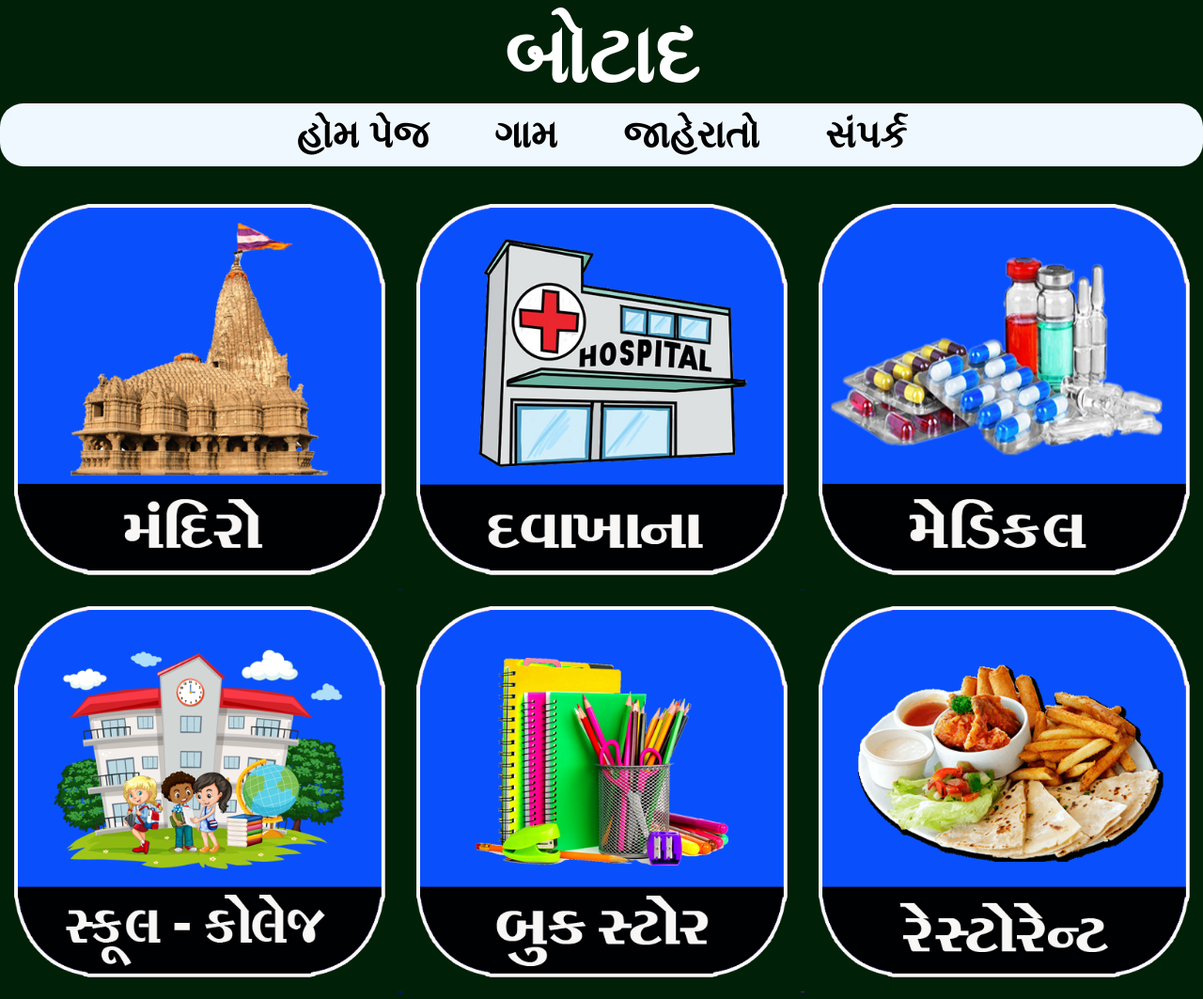
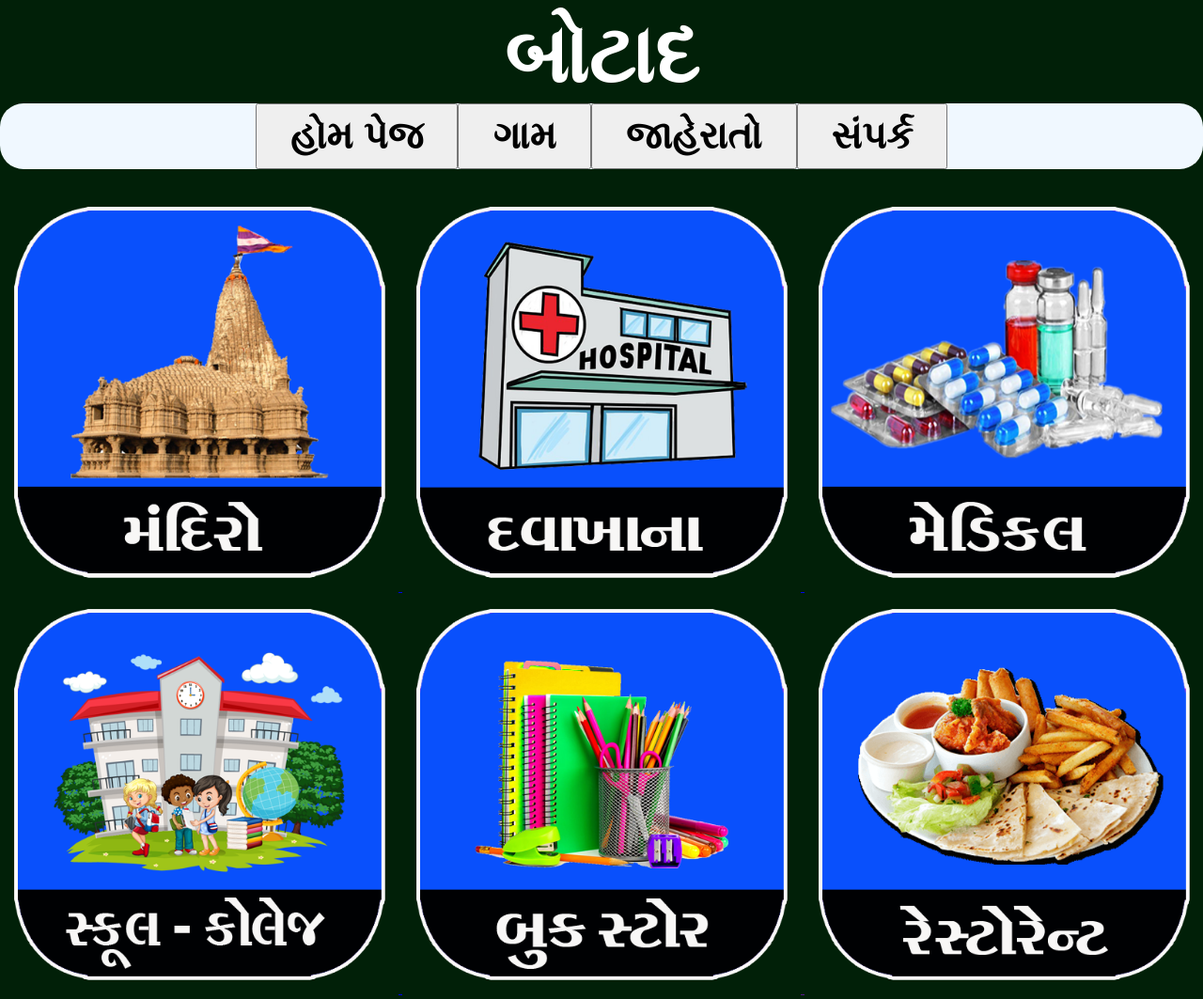
Before and after one commit to botadcity/botad, a plain HTML site: page index.html in a window 1280 px wide. Shown: the top 1063 px of the page at 94% size. Drawn offline with Linux system fonts and the light colour scheme.

Commit message:
Add files via upload

```diff
--- a/index.css
+++ b/index.css
@@ -39,10 +39,8 @@ ul li{
     margin-bottom: 10px;
 }
 
-ul li:hover{
-    color: rgb(248, 241, 241);
-    background-color: brown;
-}
+ul button:hover{background-color: rgb(255, 241, 52);}
+
 
 .container{
     margin-top: 25px;
--- a/index.html
+++ b/index.html
@@ -13,10 +13,12 @@
 
         <div class="nav">
             <ul>
-                <li><a>હોમ પેજ</a></li>
-                <li><a>ગામ</a></li>
-                <li><a>જાહેરાતો</a></li>
-                <li><a>સંપર્ક</a></li>
+
+                <a href=""><button><li>હોમ પેજ</li></button></a>
+                <a href=""><button><li>ગામ</li></button></a>
+                <a href="ads.html"><button><li>જાહેરાતો</li></button></a>
+                <a href="sampark.html"><button><li>સંપર્ક</li></button></a>
+
             </ul>
         </div>
 
--- /dev/null
+++ b/sampark.css
@@ -0,0 +1,14 @@
+*{
+    margin: 0%;
+    padding: 0%;
+}
+
+body{background-color: rgb(1, 32, 8);
+    text-align: center;}
+
+.heding{
+    text-align: center;
+    color: rgb(238, 241, 241);
+    margin-top: 15px;
+    font-size: 30px;
+}
```
Also changed, not shown: sampark.html (added, +18 -0 lines).
